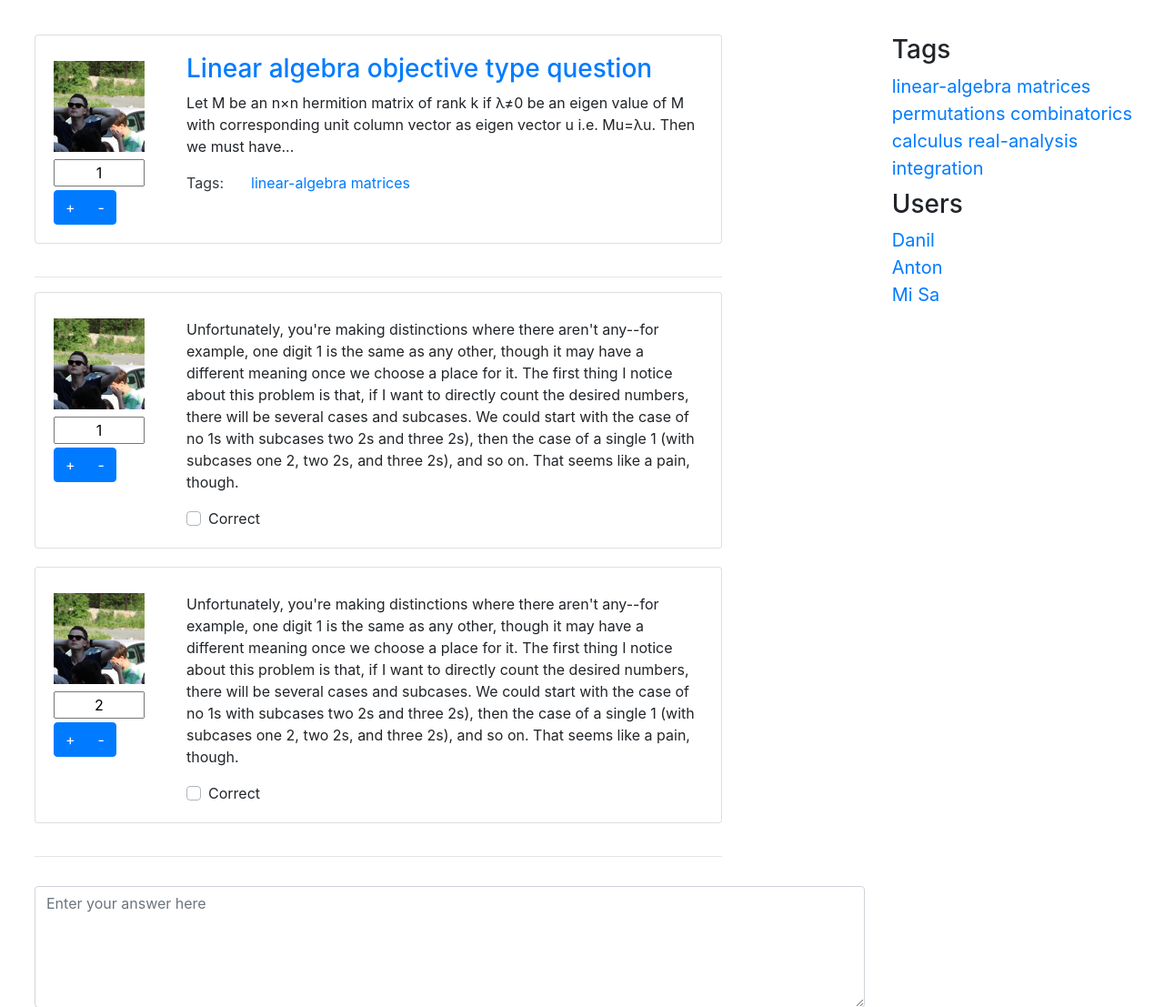
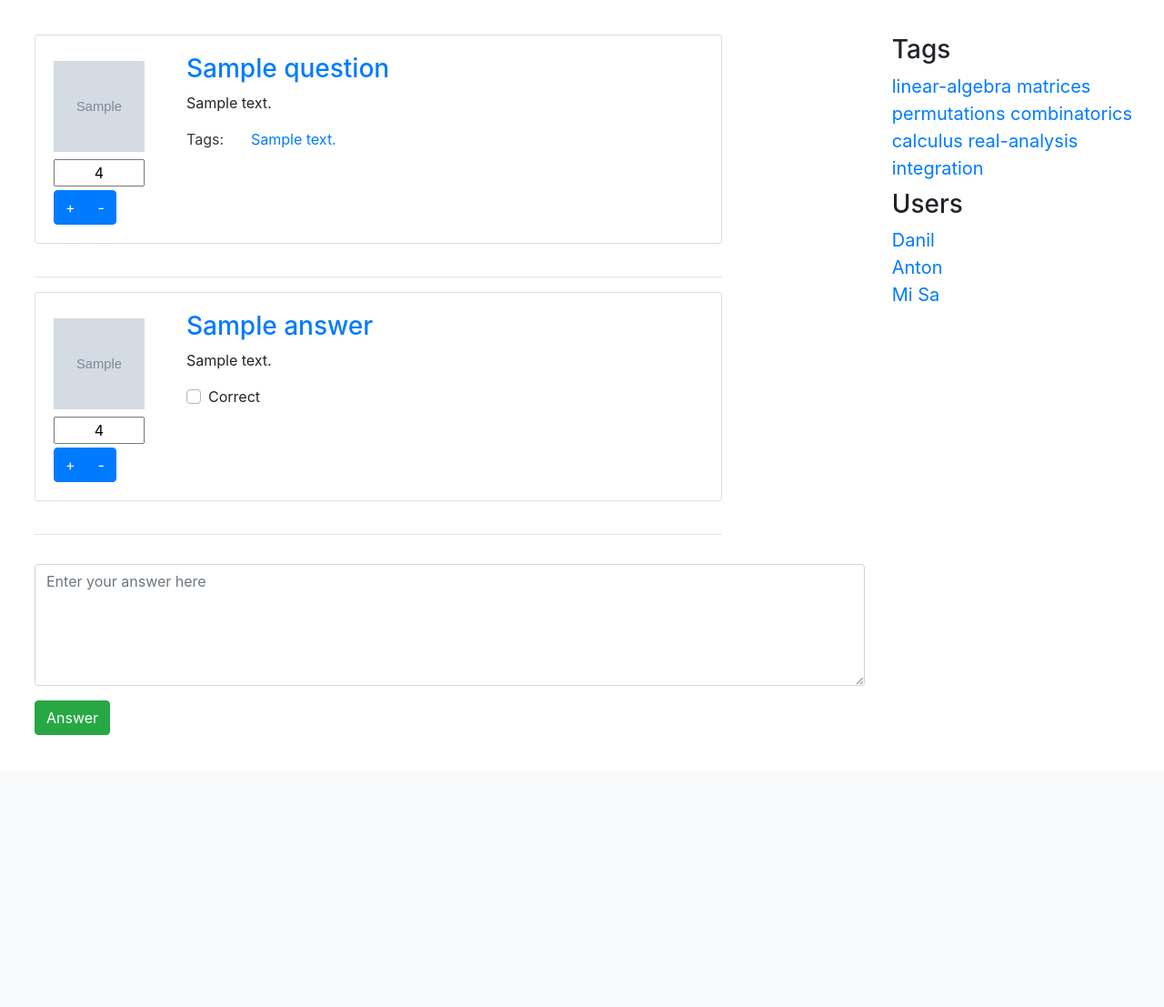
Before and after one commit to AleksMa/tAskMe, a Django app: page /question/1 in a window 1280 px wide. Shown: the part 58-1165 px from the top of the page at 91% size. After the commit the page ends 866 px from the top, so only its background shows below. Run offline with Django 3.2, Linux system fonts and the light colour scheme; tables that the repository leaves empty hold one stand-in row (values such as "Sample post"); grey boxes marked "Sample" are stand-in pictures; some libraries are stand-ins or nearby versions.

Commit message:
[UPD] views

```diff
--- a/questions/models.py
+++ b/questions/models.py
@@ -28,7 +28,7 @@ class QuestionManager(models.Manager):
 
 
 class Profile(AbstractUser):
-    photo = models.ImageField(default='images/Danil.jpg')
+    photo = models.TextField(default='images/Danil.jpg')
 
     def __str__(self):
         return self.first_name
--- a/questions/templates/questions/card.html
+++ b/questions/templates/questions/card.html
@@ -57,9 +57,10 @@
                                         </div>
                                         <div class="col">
 
-                                            {% for tag in question.tags %}
-                                                <a href=" {% url 'tag' tag.text %} "> {{ tag.text }} </a>
+                                         {% for tag in question.tags.all %}
+                                                <a href=" {% comment %}{% url 'tag' tag.text %}{% endcomment %} # "> {{ tag.text }} </a>
                                             {% endfor %}
+
 
                                         </div>
                                     </div>
--- a/questions/templates/questions/current-question.html
+++ b/questions/templates/questions/current-question.html
@@ -12,7 +12,7 @@
                     <p class="text-dark">Tags:</p>
                 </div>
                 <div class="col">
-                    {% for tag in question.tags %}
+                    {% for tag in question.tags.all %}
                         <a href=#{% comment %}{% url "base" tag.text %}{% endcomment %}> {{ tag.text }}</a>
                     {% endfor %}
 
--- a/questions/templates/questions/question.html
+++ b/questions/templates/questions/question.html
@@ -14,7 +14,7 @@
                 <hr>
             </div>
         </div>
-        {% for answer in answers %}
+        {% for answer in question.answers.all %}
 
             {% include "questions/answer.html" with question=answer %}
 
--- a/questions/views.py
+++ b/questions/views.py
@@ -21,7 +21,7 @@ tags.append({'text': "real-analysis"})
 tags.append({'text': "integration"})
 
 questions = []
-for i in range(1, 11):
+for i in range(1, 2):
     questions.append({
         'id': 3 * (i - 1) + 1,
         'title': "Linear algebra objective type question",
@@ -81,6 +81,7 @@ def e500(request):
 
 
 def index(request):
+    questions = Question.list.all()
     page = request.GET.get('page')
     quests = paginate(questions, page, PAGES_COUNT)
     if quests == ERROR_404:
@@ -95,7 +96,7 @@ def base(request):
 def question(request, question_id):
     if not question_id.isdigit() or int(question_id) > len(questions):
         return e404(request, exception=404)
-    return render(request, 'questions/question.html', {'answers': answers, 'question': questions[int(question_id)-1]})
+    return render(request, 'questions/question.html', {'question': Question.list.get(pk=question_id)})
 
 
 def tag(request, tag_name):
```
Also changed, not shown: questions/management/commands/generate.py (renamed from questions/management/commands/generator.py, +7 -5 lines).
